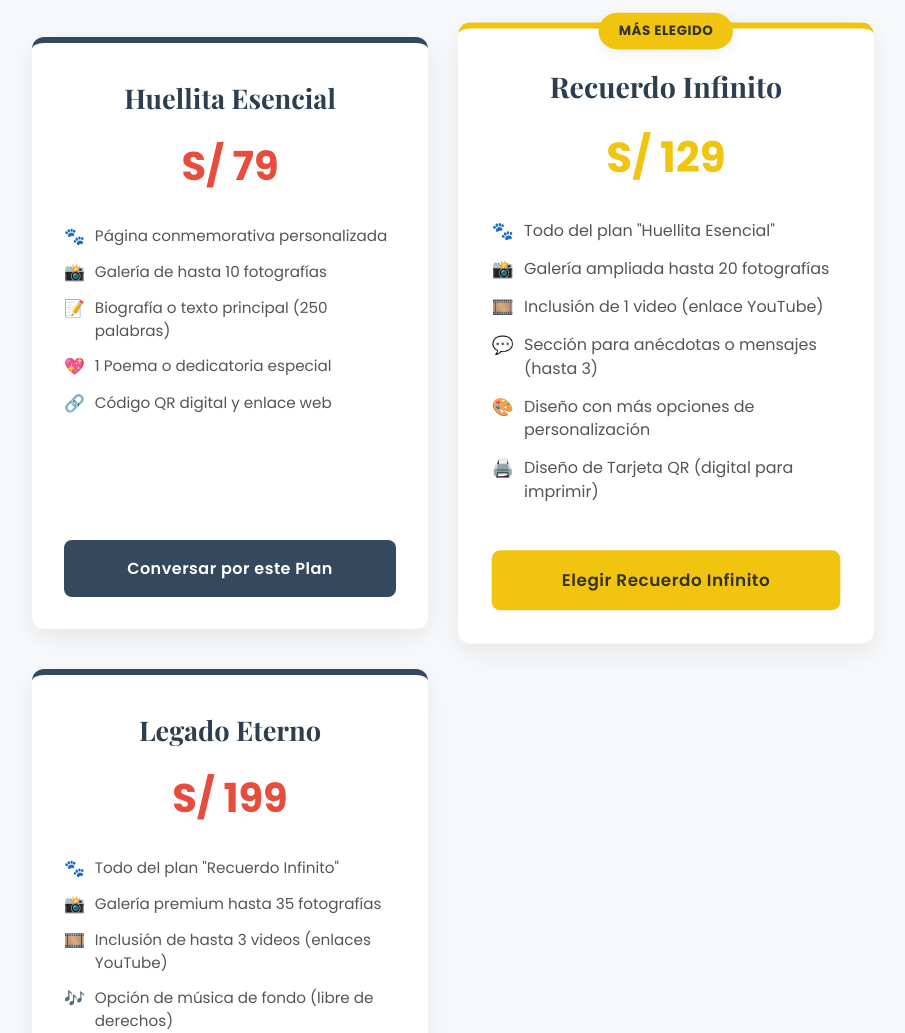
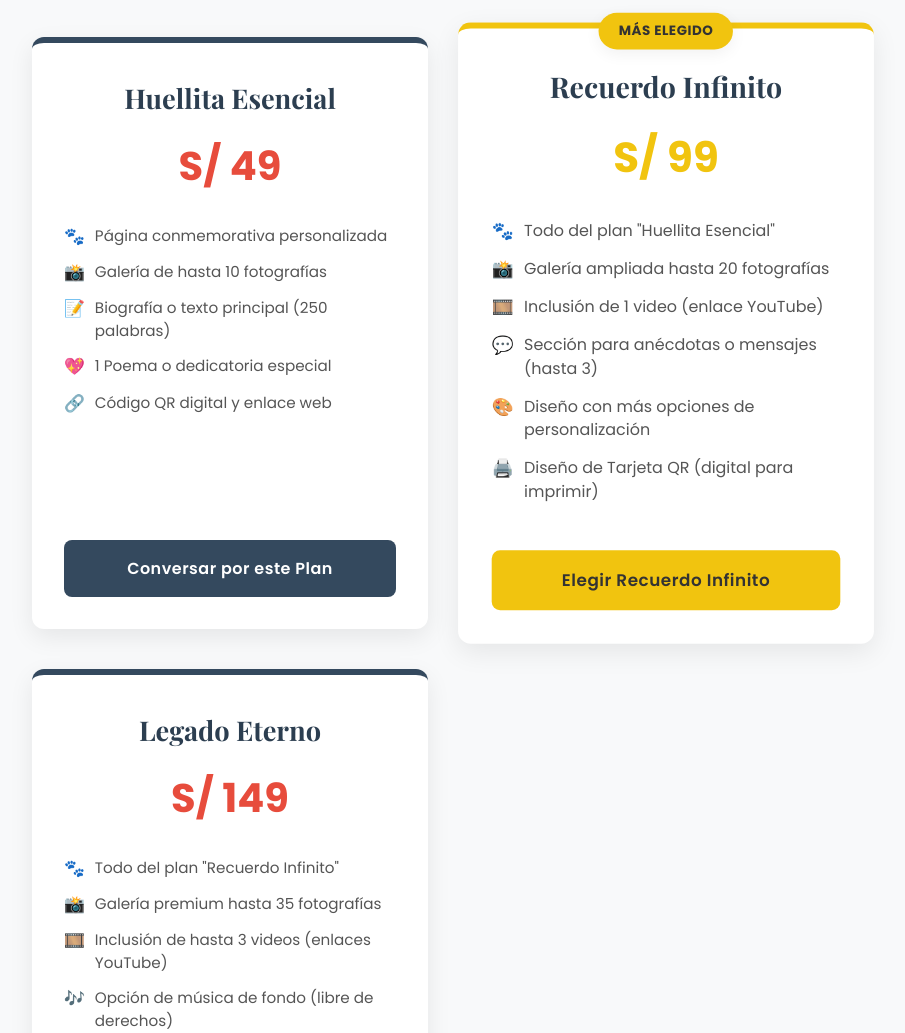
Before and after one commit to QrHuellitasEternas/QrHuellitasEternas.github.io, a plain HTML site: page index.html in a window 1280 px wide. Shown: the part 3366-4399 px from the top of the page, without its empty margins (192-1097 px from the left). Drawn offline with nearby package versions, Linux system fonts and the light colour scheme.

Commit message:
Update index.html

```diff
--- a/index.html
+++ b/index.html
@@ -88,7 +88,7 @@
                 <div class="paquete-card">
                     <div class="paquete-header">
                         <h4>Huellita Esencial</h4>
-                        <div class="paquete-precio">S/ 79</div>
+                        <div class="paquete-precio">S/ 49</div>
                     </div>
                     <ul>
                         <li><span class="check-icon">🐾</span>Página conmemorativa personalizada</li>
@@ -104,7 +104,7 @@
                     <div class="destacado-tag">Más Elegido</div>
                     <div class="paquete-header">
                         <h4>Recuerdo Infinito</h4>
-                        <div class="paquete-precio">S/ 129</div>
+                        <div class="paquete-precio">S/ 99</div>
                     </div>
                     <ul>
                         <li><span class="check-icon">🐾</span>Todo del plan "Huellita Esencial"</li>
@@ -120,7 +120,7 @@
                 <div class="paquete-card">
                      <div class="paquete-header">
                         <h4>Legado Eterno</h4>
-                        <div class="paquete-precio">S/ 199</div>
+                        <div class="paquete-precio">S/ 149</div>
                     </div>
                     <ul>
                         <li><span class="check-icon">🐾</span>Todo del plan "Recuerdo Infinito"</li>
```
